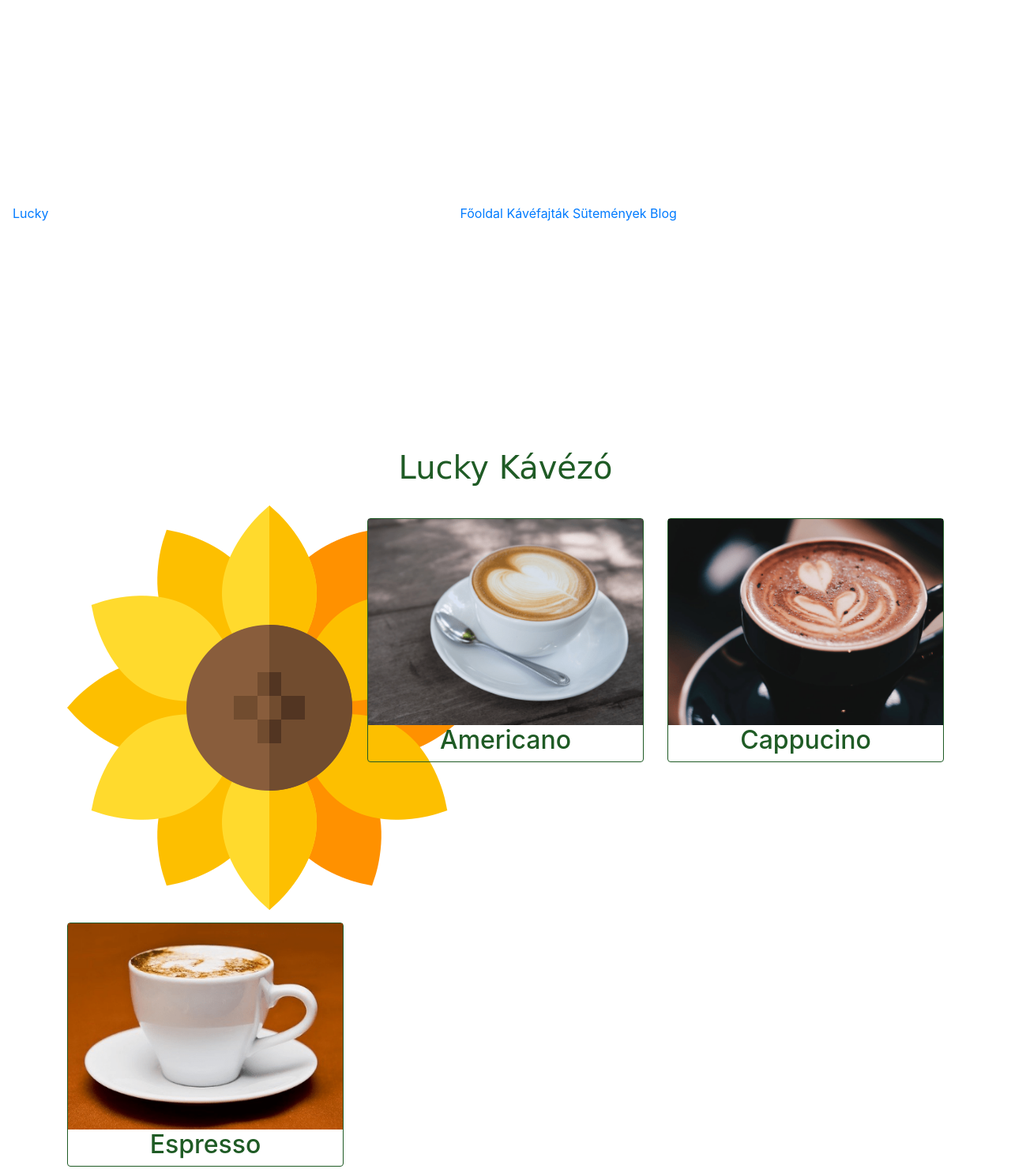
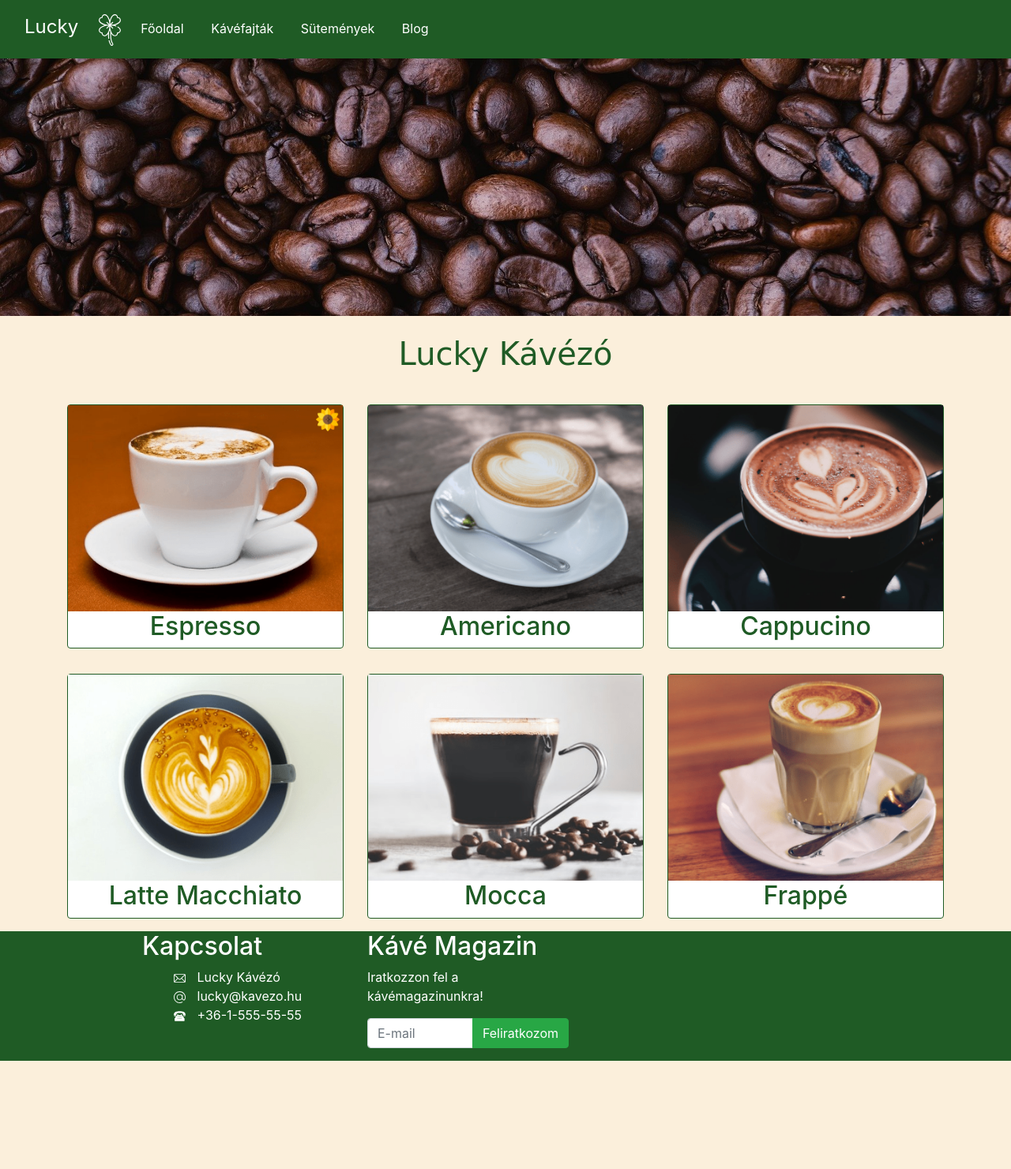
Before and after one commit to VezRoland/IKT-projekt, a plain HTML site: page index.html in a window 1280 px wide. Shown: the top 1480 px of the page at 79% size. After the commit the page ends 1343 px from the top, so only its background shows below. Drawn offline with nearby package versions, Linux system fonts and the light colour scheme; a web font is replaced by a local one.

Commit message:
Update style.css

```diff
--- a/style.css
+++ b/style.css
@@ -1,6 +1,42 @@
 @import url('https://fonts.googleapis.com/css2?family=Fredericka+the+Great&display=swap');
 
+body {
+    background-color: #fbefdb;
+}
+
+nav {
+    background-color: #1f5b25;
+    position: fixed;
+    z-index: 1;
+}
+
+nav a {
+    color: white;
+    margin: 15px;
+}
+
+nav a:hover {
+    text-decoration: none;
+    color: white;
+}
+
+nav img {
+    width: 40px;
+}
+
+.logo {
+    font-size: 1.5em;
+}
+
+.banner {
+    height: 400px;
+    background-image: url(./kepek/hatter.jpg);
+    background-size: cover;
+    background-position: center center;
+}
+
 .kave {
+    background-color: white;
     color: #1f5b25;
     border: 1px solid #1f5b25;
     border-radius: 4px;
@@ -9,8 +45,34 @@
     text-align: center;
 }
 
+.kave:hover {
+    box-shadow: 0 0 5px #1f5b25;
+    cursor: pointer;
+}
+
+#napiajanlat {
+    position: absolute;
+    width: 30px;
+    right: 20px;
+    top: 20px;
+}
+
 h1 {
     font-family: 'Fredericka the Great', cursive;
     color: #1f5b25;
     text-align: center;
 }
+
+footer {
+    background-color: #1f5b25;
+    color: white;
+}
+
+footer li {
+    list-style-type: none;
+}
+
+footer li img {
+    width: 15px;
+    margin-right: 10px;
+}
```
